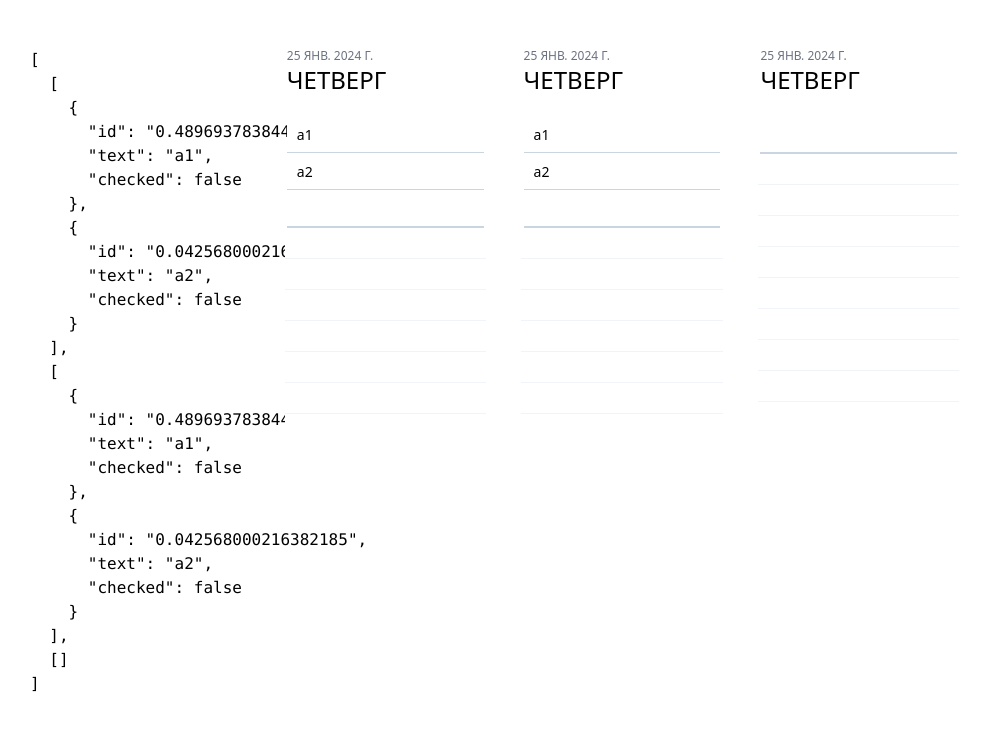
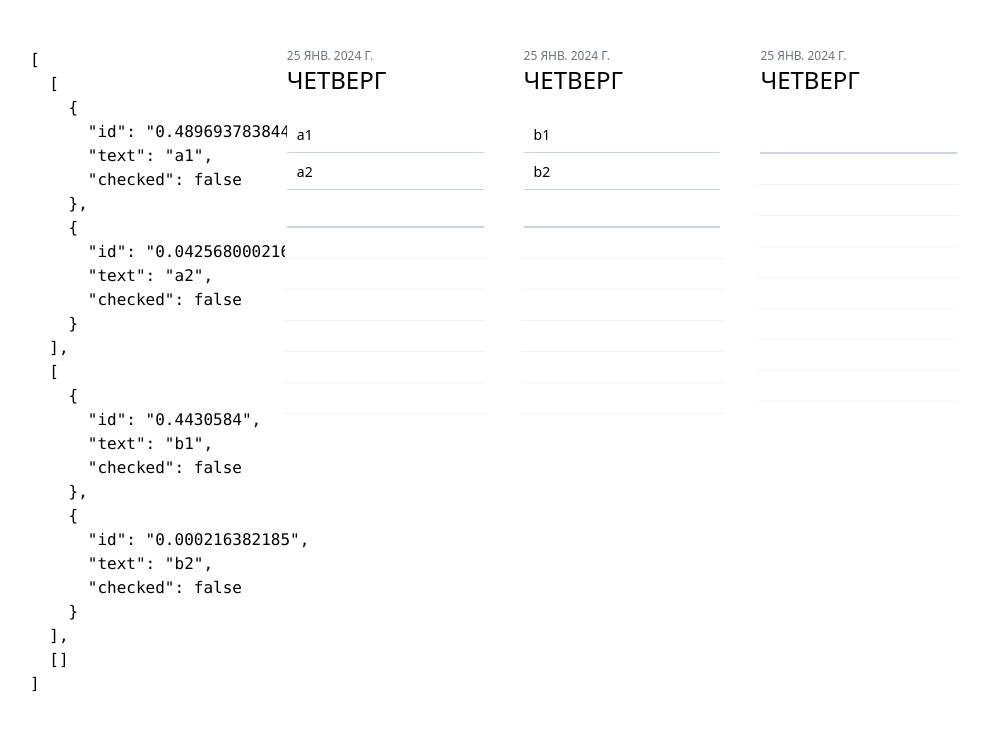
Before and after one commit to abizdev/TeuxDeux, a Vue app: page / in a window 1280 px wide. Shown: the top 730 px of the page, without its empty margins (18-1008 px from the left). Built offline with nearby package versions, Linux system fonts and the light colour scheme.

Commit message:
fix: bug with rendering todo after drag and drop

```diff
--- a/src/components/Table.vue
+++ b/src/components/Table.vue
@@ -7,7 +7,7 @@
       <draggable
         :list="todosList"
         tag="ul"
-        :item-key="`${tableId}`"
+        item-key="id"
         class="flex flex-col"
         group="todo"
       >
@@ -21,6 +21,7 @@
               :id="todo.id"
               :todoValue="todo.text"
               :tableId="tableId"
+              :isChecked="todo.checked"
             />
           </li>
         </template>
--- a/src/components/TodoItem.vue
+++ b/src/components/TodoItem.vue
@@ -26,7 +26,8 @@ import { useTodosStore } from '../stores/todos'
 interface Props {
   id: string;
   todoValue: string;
-  tableId: number
+  tableId: number,
+  isChecked: boolean,
 }
 
 const props = defineProps<Props>();
@@ -34,7 +35,7 @@ const props = defineProps<Props>();
 const { editTodo, delTodo, setLocalStorate } = useTodosStore()
 
 const inputValue = ref<string>(props.todoValue);
-const checkboxValue = ref<boolean>(false)
+const checkboxValue = ref<boolean>(props.isChecked)
 
 const delItem = (todoId: string) => {
   delTodo(props.tableId, todoId)
--- a/src/stores/todos.ts
+++ b/src/stores/todos.ts
@@ -18,13 +18,13 @@ export const useTodosStore = defineStore('todos', {
       ],
       [
         {
-          "id": "0.48969378384430584",
-          "text": "a1",
+          "id": "0.4430584",
+          "text": "b1",
           "checked": false
         },
         {
-          "id": "0.042568000216382185",
-          "text": "a2",
+          "id": "0.000216382185",
+          "text": "b2",
           "checked": false
         }
       ],
@@ -43,11 +43,12 @@ export const useTodosStore = defineStore('todos', {
       this.todosLists[tableId].splice(existingItem, 1, todo)
     },
     delTodo(tableId: number, id: string) {
+      console.log(tableId, id)
       // find existion item index
       const existingItem = this.todosLists[tableId].findIndex((item) => item.id === id)
 
       // delete item
-      this.todosList[tableId].splice(existingItem, 1)
+      this.todosLists[tableId].splice(existingItem, 1)
     },
     setLocalStorate(payload?: any) {
       // localStorage.todosList = payload ? JSON.stringify(payload) : JSON.stringify(this.todosList)
```
